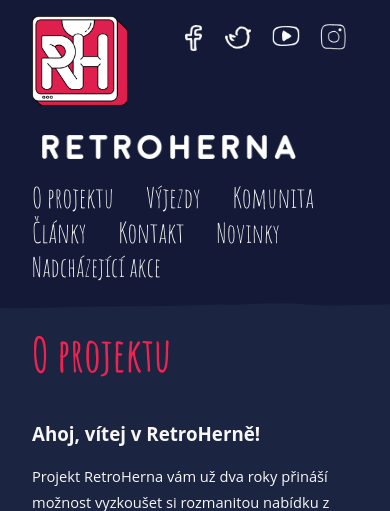
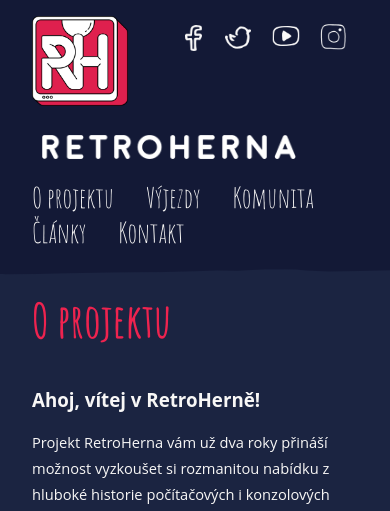
Before and after one commit to mirkavolakova/rhweb2, a Python web app: template templates/o-nas.html in a window 390 px wide. Shown: the top 511 px of the page. Run offline with Jinja, Linux system fonts and the light colour scheme; the template is opened without the code that fills it, so the values that code supplies are empty; some libraries are stand-ins or nearby versions.

Commit message:
At least get rid of those broken mobile links

```diff
--- a/templates/_base.html
+++ b/templates/_base.html
@@ -58,8 +58,9 @@
             {% endmacro %}
             <ul class="page-links">
                 {{ basic_links() }}
+                <!--
                 <li class="mobile-link"><a href="#">Novinky</a>
-                <li class="mobile-link"><a href="#">Nadcházející akce</a>
+                <li class="mobile-link"><a href="#">Nadcházející akce</a>-->
             </ul>
             <div class="clearright"></div>
         </div>
```
